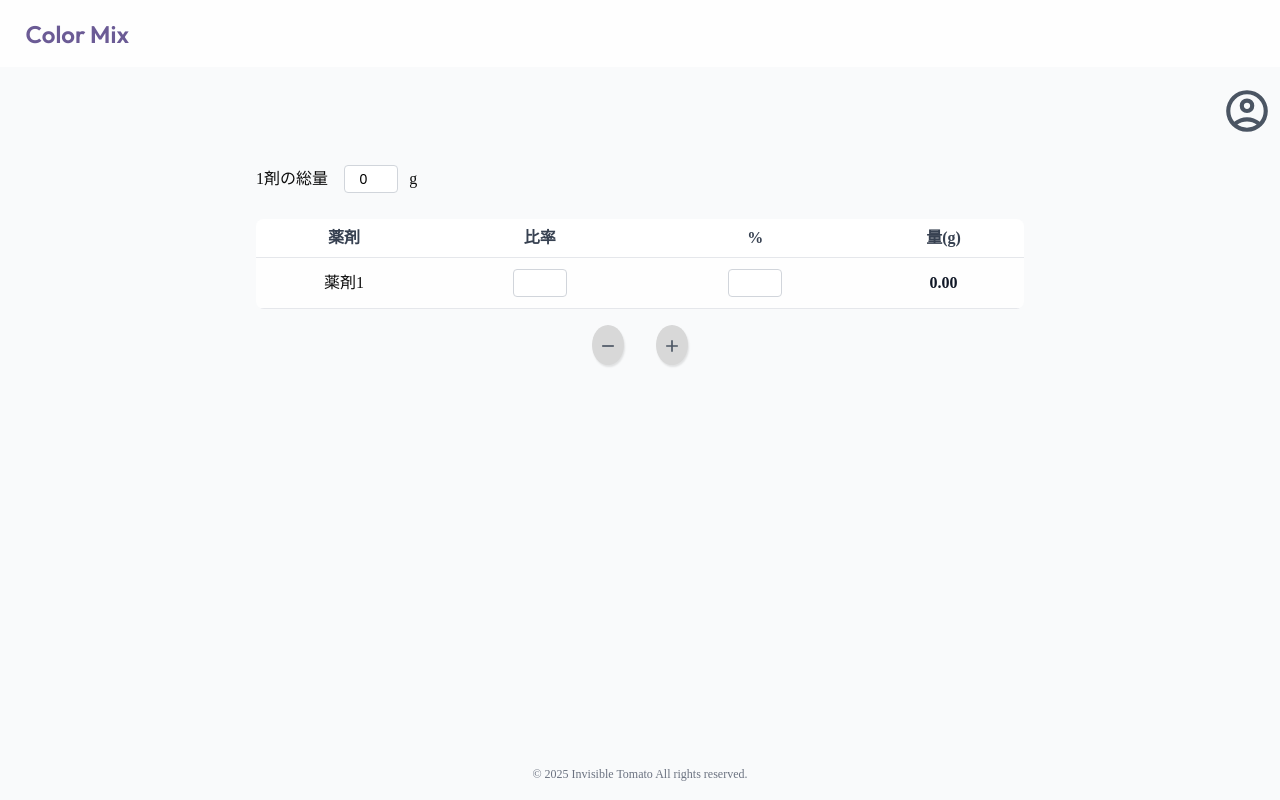
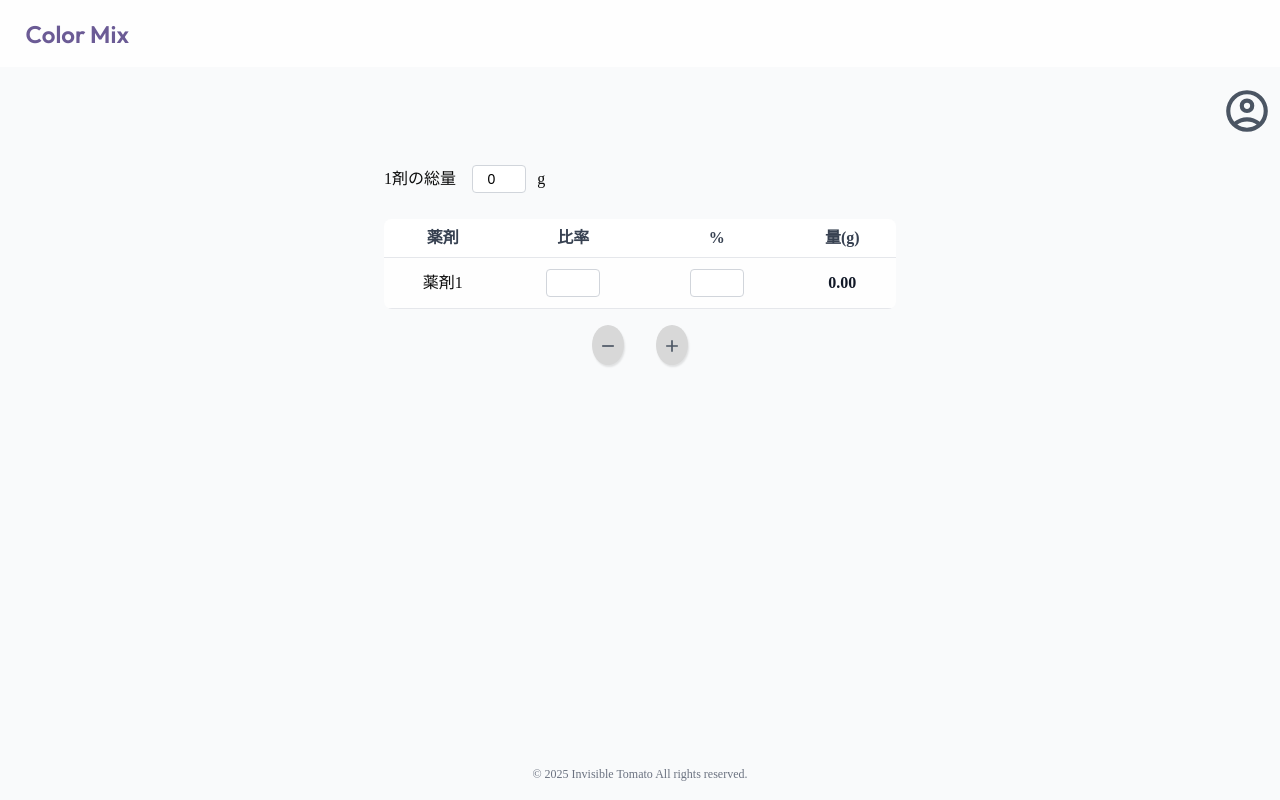
Before and after one commit to InvisibleTomato/color-mix, a Next.js app: page /home in a window 1280 px wide. Built offline with nearby package versions, Linux system fonts and the light colour scheme.

Commit message:
💄 CalcContainerのwidthを40vwに変更

```diff
--- a/src/app/home/home.module.scss
+++ b/src/app/home/home.module.scss
@@ -30,7 +30,7 @@
   padding: 1rem 0;
 
   @include mq(pc) {
-    max-width: 60vw;
+    max-width: 40vw;
     margin: 0 auto;
   }
 }
```
